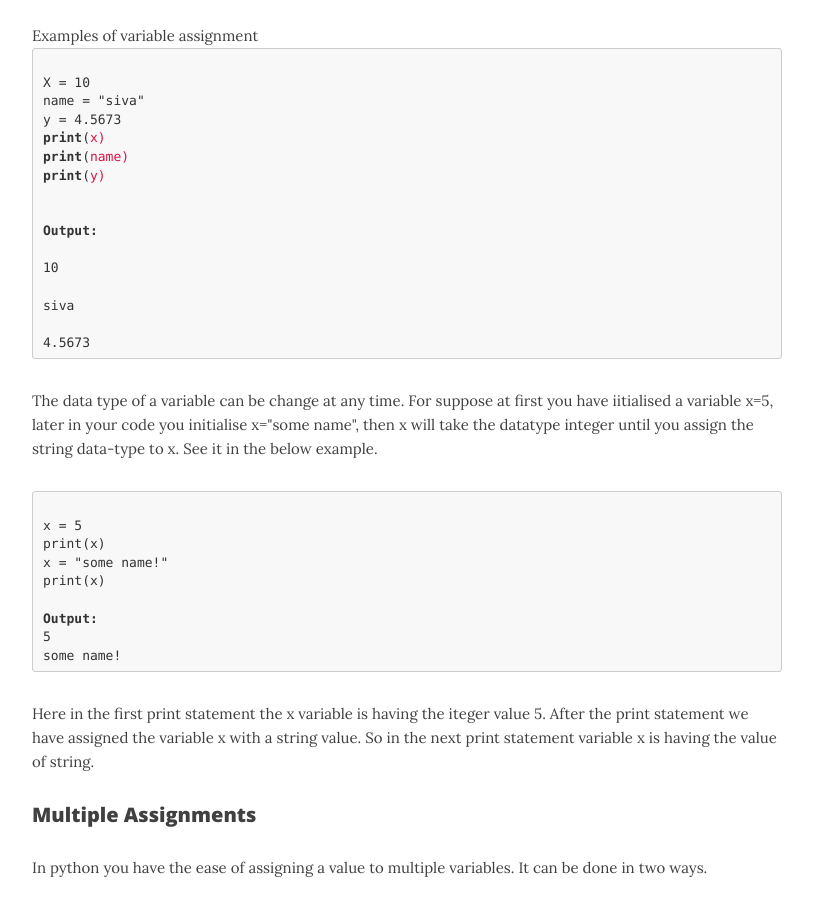
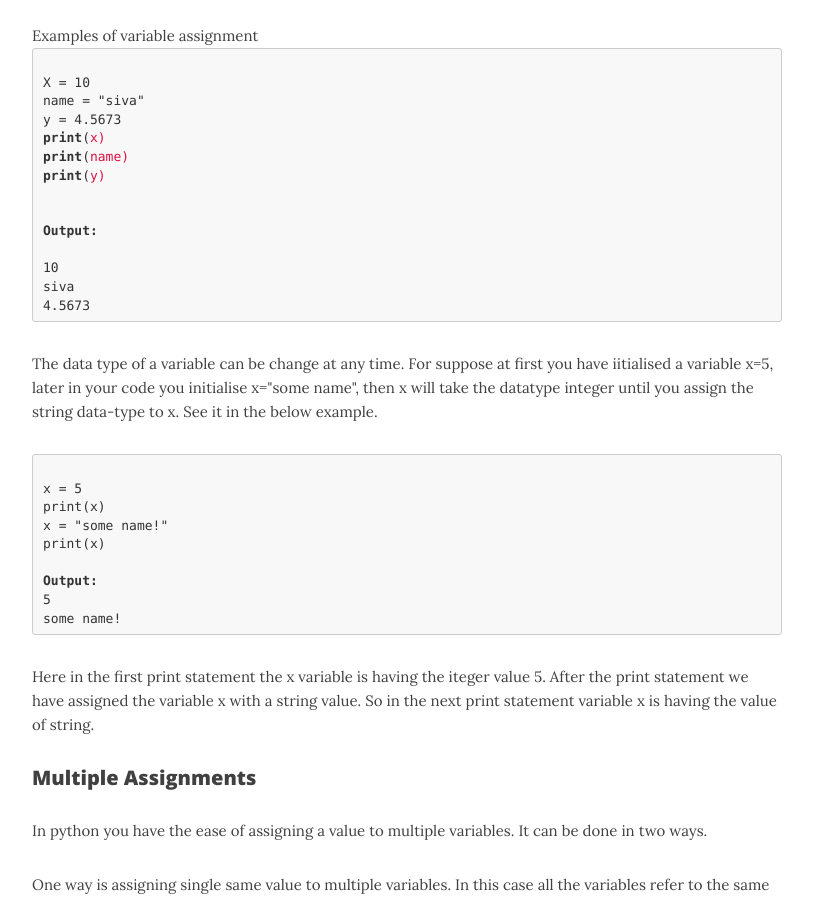
Before and after one commit to sivakrishna383/sivakrishna383.github.io, a Jekyll site: the page built from pages/variables.md, in a window 1280 px wide and 900 px high, scrolled down 567 px. Shown: the whole window, without its empty margins (233-1046 px from the left). Built offline with Jekyll 4.4.1, drawn with Linux system fonts in a browser that asks for light colours; nearby versions of some CDN libraries.

Commit message:
Update variables.md

```diff
--- a/pages/variables.md
+++ b/pages/variables.md
@@ -65,8 +65,8 @@ y = 4.5673
 <span class="k">print</span><span class="p">(</span><span class="s">y)</span><br />
 
 <span class="kn">Output:</span><br />
-10<br />
-siva<br />
+10
+siva
 4.5673
 </code></pre></figure>
  <p>The data type of a variable can be change at any time. For suppose at first you have iitialised a variable x=5, later in your code you initialise x="some name", then x will take the datatype integer until you assign the string data-type to x. See it in the below example.</p>
@@ -95,22 +95,26 @@ Assigning same value to multiple variables
  </code></pre></figure>
  <p>Here variable a is assined with integer value 1, b is assigned with float value 1.5 and variable c is assigned with string value "a string"./p>
 <p>Python has 5 standard data types. They are - </p>
-<ol align="center">
+<div align="center">
+	<ol >
 	<li>Number (int, float)</li>
 	<li>String</li>
 	<li>List</li>
 	<li>Tuple</li>
 	<li>Dictionary</li>
-</ol>
+	</ol>
+</div>
 <p>We will discuss about each of the data type in brief. We will go into the deep discussion about each of them in later lessons of this course. Let's begin the introduction about each of the above............</p>
 <h3>1) Numbers</h3>
 <p>Numbers means numeric values. There are for different types that python supports-</p>
-<ul align="center">
+<div align="center">
+<ul>
 	<li>int (5, -5, 110, -110 etc.)</li>
 	<li>long int (123456789L, 0154L, etc.)</li>
 	<li>float (1.5, 3.14, 6.7567, etc.)</li>
 	<li>complex (3.14j, 1+5j, 3-2j, etc)</li>
 </ul>
+</div>
 <h3>2) String</h3>
 <p>Strings in python are continuous set of characters that repreented in a single or double quotation-marks. Each character in a string will have indexes starting from zero. So we can select a substring from a string using the indexes. The index values will start from 0,1,2 etc. from the beginning and -1,-2,-3, etc. from the end of the string. We will select a substring using slice operator([start index : end index]).</p>
 <figure class="highlight"><pre><code class="language-python" data-lang="python">
```
